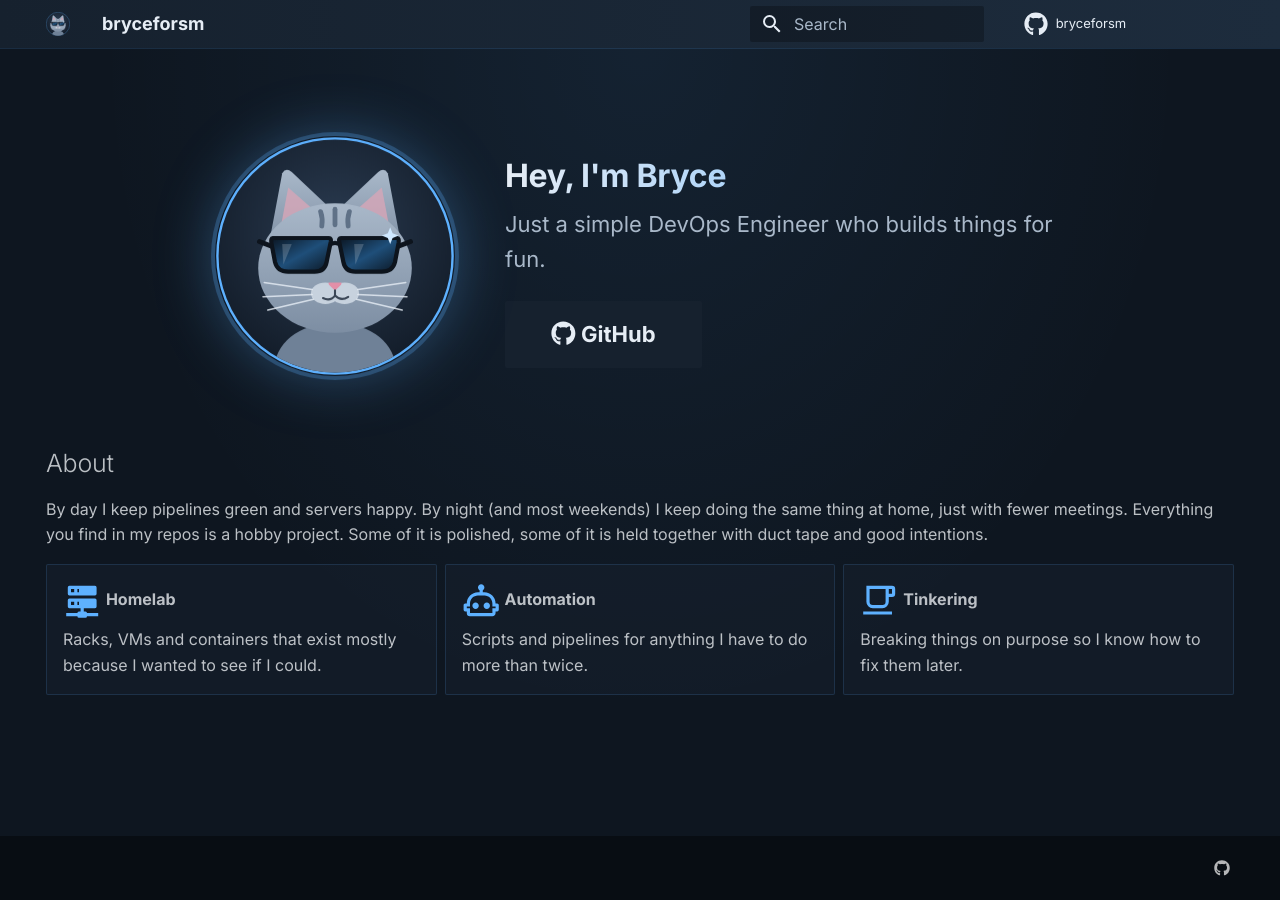
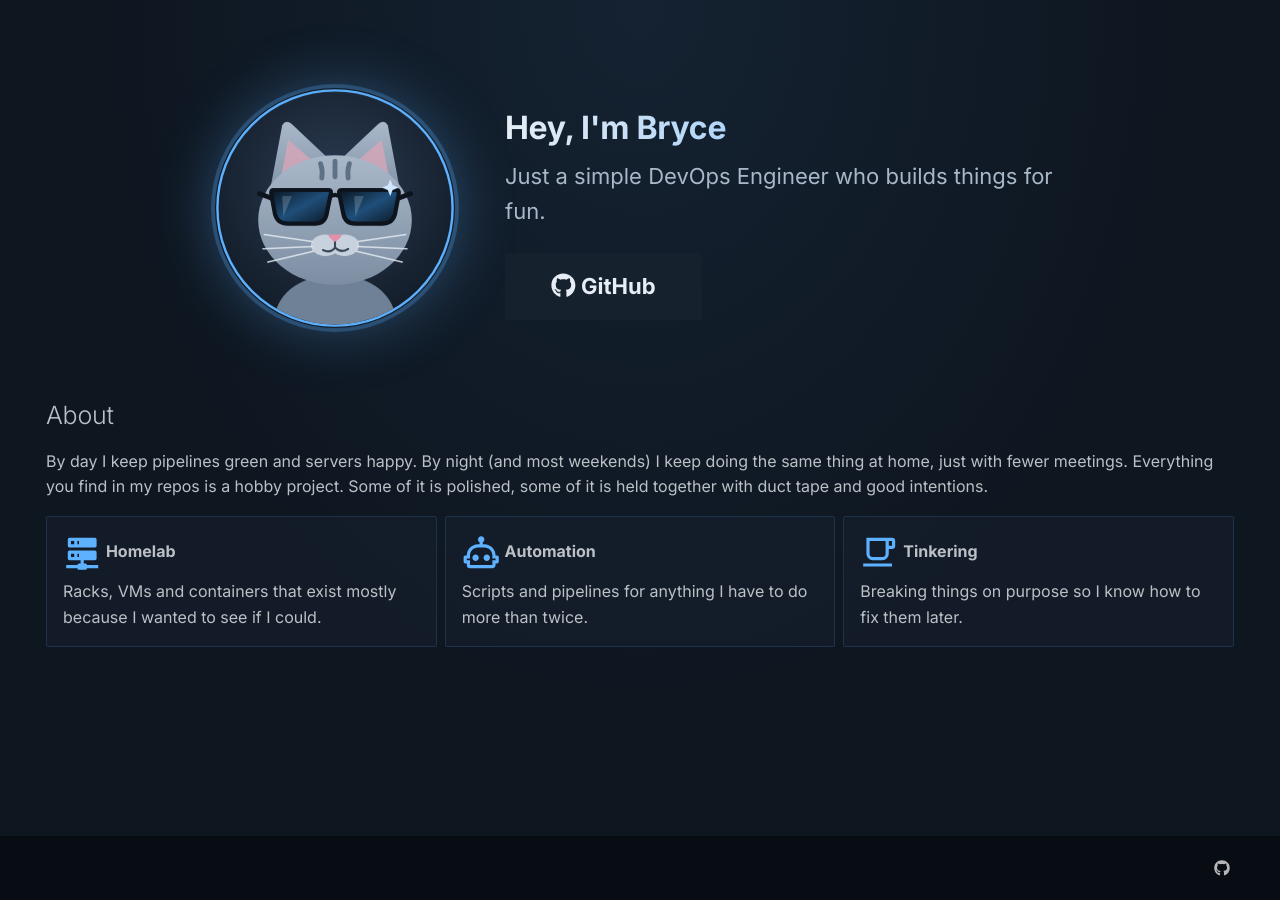
Before and after one commit to bryceforsm/bryceforsm.github.io, an MkDocs documentation site: the page built from docs/index.md, in a window 1280 px wide. Built offline with MkDocs 1.6.1 and Material for MkDocs 9.7.7, drawn with Linux system fonts in a browser that asks for light colours.

Commit message:
Refactor theme configuration and add custom header template

```diff
--- a/docs/stylesheets/extra.css
+++ b/docs/stylesheets/extra.css
@@ -17,11 +17,6 @@
 
   --md-footer-bg-color: #0b121a;
   --md-footer-bg-color--dark: #080d13;
-}
-
-.md-header {
-  background: linear-gradient(90deg, #16212e, #1d2c3d);
-  box-shadow: 0 1px 0 rgba(94, 177, 255, 0.15);
 }
 
 .md-main {
--- a/mkdocs.yml
+++ b/mkdocs.yml
@@ -6,6 +6,7 @@ repo_name: bryceforsm
 
 theme:
   name: material
+  custom_dir: overrides
   # Single slate scheme with no toggle, so the site is always dark.
   palette:
     scheme: slate
@@ -14,10 +15,7 @@ theme:
   font:
     text: Inter
     code: JetBrains Mono
-  logo: assets/cool-cat.svg
   favicon: assets/cool-cat.svg
-  icon:
-    repo: fontawesome/brands/github
   features:
     - navigation.instant
 
--- /dev/null
+++ b/overrides/main.html
@@ -0,0 +1,3 @@
+{% extends "base.html" %}
+
+{% block header %}{% endblock %}
```
